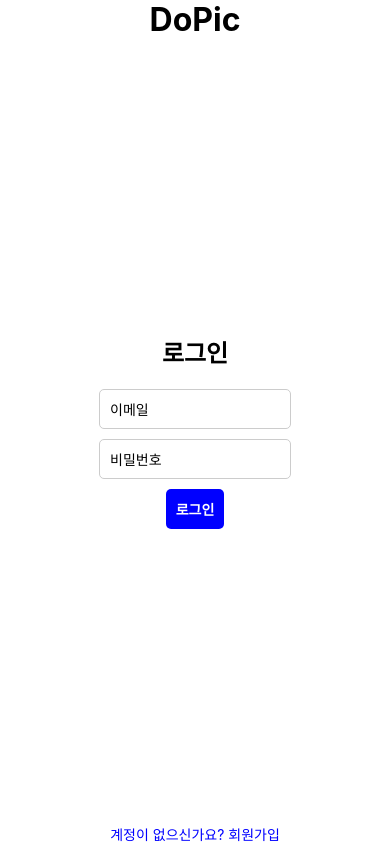
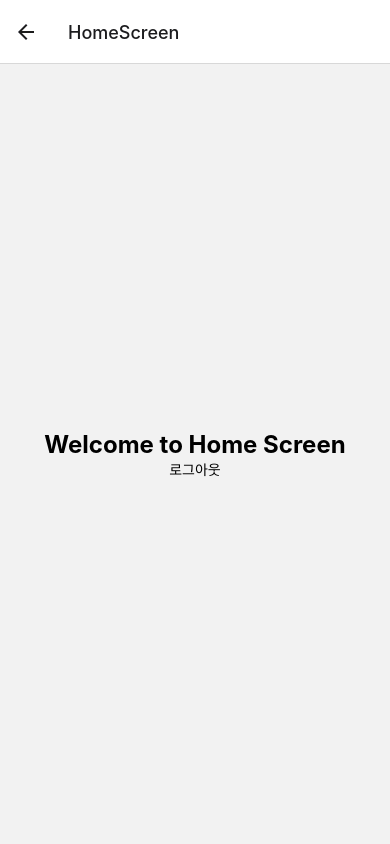
Before and after one commit to Juyeori/DoPic, a React Native app: screen /HomeScreen in a window 390 px wide. Built offline with nearby package versions, Linux system fonts and the light colour scheme.

Commit message:
login connected

```diff
--- a/App.tsx
+++ b/App.tsx
@@ -1,13 +1,23 @@
 import React from 'react'
 import {SafeAreaView, Text, TextInput} from 'react-native'
+import { NavigationContainer } from '@react-navigation/native';
+import { createStackNavigator } from '@react-navigation/stack';
+import 'react-native-gesture-handler';
+
+
+import HomeScreen from './HomeScreen';
+import MainScreen from './MainScreen';
 import SignupForm from './userInfo/SignupForm';
-import MainScreen from './MainScreen';
+
+const Stack = createStackNavigator();
 
 export default function App() {
   return (
-    <SafeAreaView style={{flex : 1}}>
-      <MainScreen/>
-
-    </SafeAreaView>
+    <NavigationContainer>
+      <Stack.Navigator>
+        <Stack.Screen name="Login" component={MainScreen} />
+        <Stack.Screen name="HomeScreen" component={HomeScreen} />
+      </Stack.Navigator>
+    </NavigationContainer>
   )
 }
--- /dev/null
+++ b/HomeScreen.js
@@ -0,0 +1,51 @@
+import React from 'react';
+import { View, Text, TextInput, TouchableOpacity, StyleSheet } from 'react-native';
+import AsyncStorage from '@react-native-async-storage/async-storage';
+import axios from 'axios';
+
+const HomeScreen = () => {
+    const handleLogout = async () => {
+        try {
+            // AsyncStorage에서 토큰을 가져옵니다.
+            const token = await AsyncStorage.getItem('token');
+
+            // 서버로 로그아웃 요청을 전송하는 코드
+            const response = await axios.post('http://172.20.10.9:3001/logout', {}, {
+            headers: { Authorization: `Bearer ${token}` },
+            });
+
+            // AsyncStorage에서 토큰을 삭제합니다.
+            await AsyncStorage.removeItem('token');
+
+            console.log(response.data);
+            console.log("로그아웃");
+            // 로그아웃 처리 완료 후 로그인 화면으로 이동하는 코드
+            // 이 부분은 해당하는 화면 구현에 따라 달라질 수 있습니다.
+        } catch (error) {
+            console.error(error);
+        }
+    };
+  return (
+    <View style={styles.container}>
+      <Text style={styles.text}>Welcome to Home Screen</Text>
+      <TouchableOpacity style={styles.button} onPress={handleLogout}>
+        <Text style={styles.buttonText}>로그아웃</Text>
+      </TouchableOpacity>
+    </View>
+
+  );
+};
+
+const styles = StyleSheet.create({
+  container: {
+    flex: 1,
+    alignItems: 'center',
+    justifyContent: 'center',
+  },
+  text: {
+    fontSize: 24,
+    fontWeight: 'bold',
+  },
+});
+
+export default HomeScreen;
--- a/userInfo/LoginForm.js
+++ b/userInfo/LoginForm.js
@@ -1,26 +1,58 @@
 import React, { useState } from 'react';
 import { View, Text, TextInput, TouchableOpacity, StyleSheet } from 'react-native';
 import axios from 'axios';
+import AsyncStorage from '@react-native-async-storage/async-storage';
+import {useNavigation} from '@react-navigation/native';
+
 
 const LoginForm = () => {
-  const [email, setEmail] = useState('');
+  const [_id, setId] = useState('');
   const [password, setPassword] = useState('');
+  const navigation = useNavigation();
 
   const handleLogin = () => {
     // 서버로 로그인 정보를 전송하는 코드
     const data = {
-      email,
+      _id,
       password,
     };
     console.log(data)
     // ipconfig 값 넣기
-    axios.post('http://59.18.188.75:3001/login', data)
-    .then(response => {
+    axios.post('http://172.20.10.9:3001/login', data)
+    .then(async (response) => {
       console.log(response.data);
+      // 토큰을 AsyncStorage에 저장합니다.
+
+      await AsyncStorage.setItem('token', response.data.token);
+      console.log(response.data.token);
+      console.log("로그인 성공");
+      navigation.navigate('HomeScreen');
     })
     .catch(error => {
       console.error(error);
     });
+  };
+
+  const handleLogout = async () => {
+    try {
+      // AsyncStorage에서 토큰을 가져옵니다.
+      const token = await AsyncStorage.getItem('token');
+
+      // 서버로 로그아웃 요청을 전송하는 코드
+      const response = await axios.post('http://172.20.10.9:3001/logout', {}, {
+        headers: { Authorization: `Bearer ${token}` },
+      });
+
+      // AsyncStorage에서 토큰을 삭제합니다.
+      await AsyncStorage.removeItem('token');
+
+      console.log(response.data);
+      console.log("로그아웃");
+      // 로그아웃 처리 완료 후 로그인 화면으로 이동하는 코드
+      // 이 부분은 해당하는 화면 구현에 따라 달라질 수 있습니다.
+    } catch (error) {
+      console.error(error);
+    }
   };
 
   return (
@@ -28,9 +60,9 @@ const LoginForm = () => {
       <Text style={styles.title}>로그인</Text>
       <TextInput
         style={styles.input}
-        placeholder="이메일"
-        value={email}
-        onChangeText={(text) => setEmail(text)}
+        placeholder="아이디"
+        value={_id}
+        onChangeText={(text) => setId(text)}
       />
       <TextInput
         style={styles.input}
@@ -41,6 +73,9 @@ const LoginForm = () => {
       />
       <TouchableOpacity style={styles.button} onPress={handleLogin}>
         <Text style={styles.buttonText}>로그인</Text>
+      </TouchableOpacity>
+      <TouchableOpacity style={styles.button} onPress={handleLogout}>
+        <Text style={styles.buttonText}>로그아웃</Text>
       </TouchableOpacity>
     </View>
   );
--- a/userInfo/SignupForm.js
+++ b/userInfo/SignupForm.js
@@ -17,7 +17,7 @@ const SignupForm = () => {
     console.log(data)
     //ipconfig 값 넣기
     //172.20.10.9
-    axios.post('http://localhost:3001/User', data)
+    axios.post('http://172.20.10.9:3001/User', data)
     .then(response => {
       console.log(response.data);
     })
```
Also changed, not shown: package.json (+8 -1 lines), 2 other files (tests, documents, lock files or other folders).
